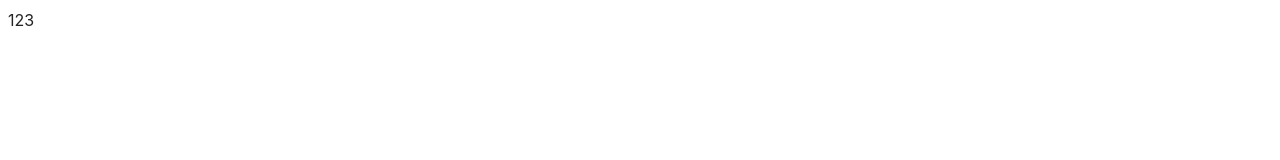
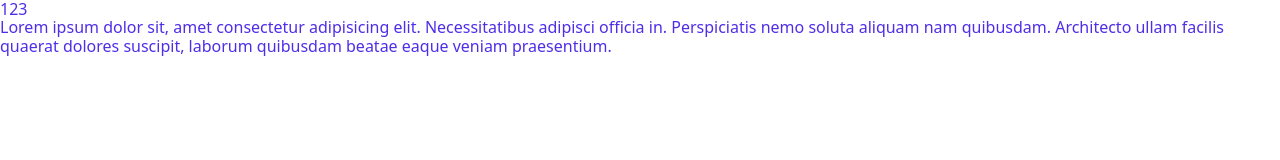
Before and after one commit to kssushas/bookStore-teamWork, a website built with Vite: page src/index.html in a window 1280 px wide. Built offline with nearby package versions, Linux system fonts and the light colour scheme.

Commit message:
add_open_project

```diff
--- a/src/css/styles.css
+++ b/src/css/styles.css
@@ -1,25 +1,29 @@
-/**
-  |============================
-  | include css partials with
-  | default @import url()
-  |============================
-*/
+
 @import url('./reset.css');
 
 @import url('./header.css');
 
+
 :root {
-  font-family: Inter, Avenir, Helvetica, Arial, sans-serif;
-  font-size: 16px;
-  line-height: 24px;
-  font-weight: 400;
+  /* Fonts */
+  --primary-font: DM Sans, sans-serif;
+  /* Text colors */
+  --main-tx-cl: #111111;
+  --light-tx-cl: #B4AFAF;
+  --violet-tx-cl: #4F2EE8;
+  --white-tx-cl: #ffffff;
 
-  color: #242424;
-  background-color: rgba(255, 255, 255, 0.87);
+  /* Bg colors */
+  --white-bg-cl: #FFFFFF;
+  --light-bg-cl: #F6F6F6;
+  --violet-bg-cl: #4F2EE8;
+  --orange-bg-cl: #EAC645;
+  --black-bg-cl: #111111;
+  --dark-bg-cl: #202024;
+}
 
-  font-synthesis: none;
-  text-rendering: optimizeLegibility;
-  -webkit-font-smoothing: antialiased;
-  -moz-osx-font-smoothing: grayscale;
-  -webkit-text-size-adjust: 100%;
+p{
+  color:var(--violet-bg-cl);
+  font-style:var(--primary-font);
+
 }
--- a/src/index.html
+++ b/src/index.html
@@ -5,11 +5,24 @@
     <link rel="icon" type="image/svg+xml" href="/favicon.svg" />
     <meta name="viewport" content="width=device-width, initial-scale=1.0" />
     <title>Vanilla App Template</title>
+    <link rel="preconnect" href="https://fonts.googleapis.com" />
+    <link rel="preconnect" href="https://fonts.gstatic.com" crossorigin />
+    <link
+      href="https://fonts.googleapis.com/css2?family=DM+Sans:ital,opsz,wght@0,9..40,400;0,9..40,500;0,9..40,700;1,9..40,400&display=swap"
+      rel="stylesheet">
+      <link
+      rel="stylesheet"
+      href="https://cdnjs.cloudflare.com/ajax/libs/modern-normalize/2.0.0/modern-normalize.min.css"
+      integrity="sha512-4xo8blKMVCiXpTaLzQSLSw3KFOVPWhm/TRtuPVc4WG6kUgjH6J03IBuG7JZPkcWMxJ5huwaBpOpnwYElP/m6wg=="
+      crossorigin="anonymous"
+      referrerpolicy="no-referrer"
+    />
     <link rel="stylesheet" href="./css/styles.css" />
   </head>
   <body>
 
 <p>123</p>
+<p>Lorem ipsum dolor sit, amet consectetur adipisicing elit. Necessitatibus adipisci officia in. Perspiciatis nemo soluta aliquam nam quibusdam. Architecto ullam facilis quaerat dolores suscipit, laborum quibusdam beatae eaque veniam praesentium.</p>
     <script type="module" src="/main.js"></script>
   </body>
 </html>
```
